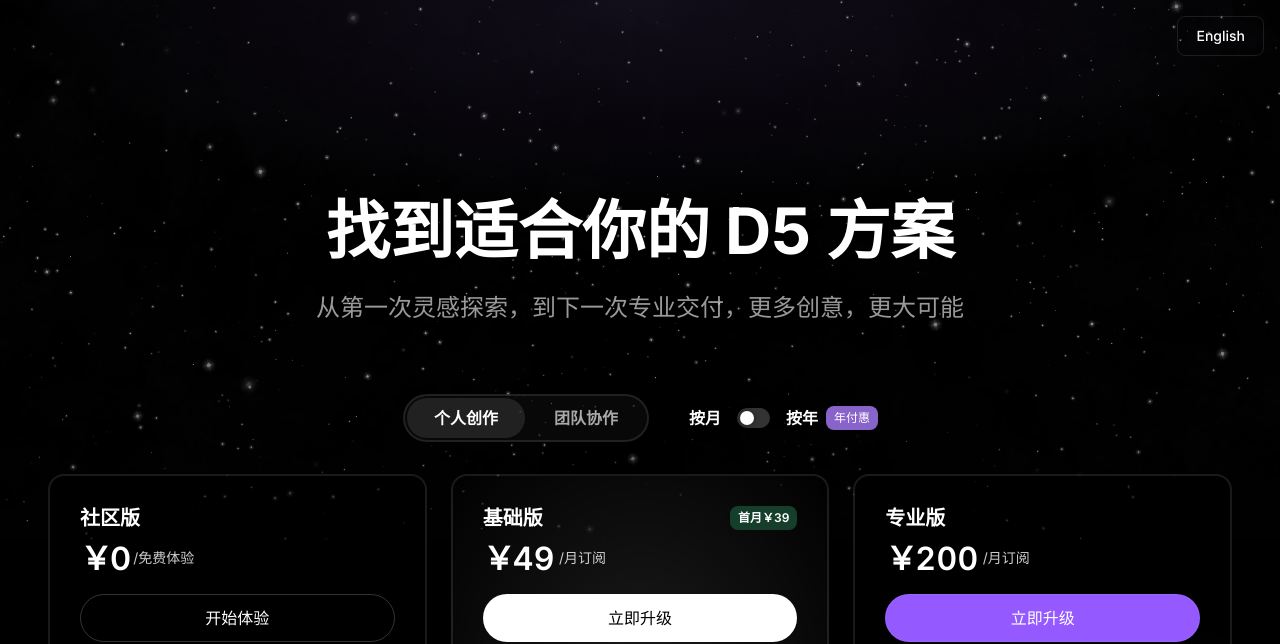
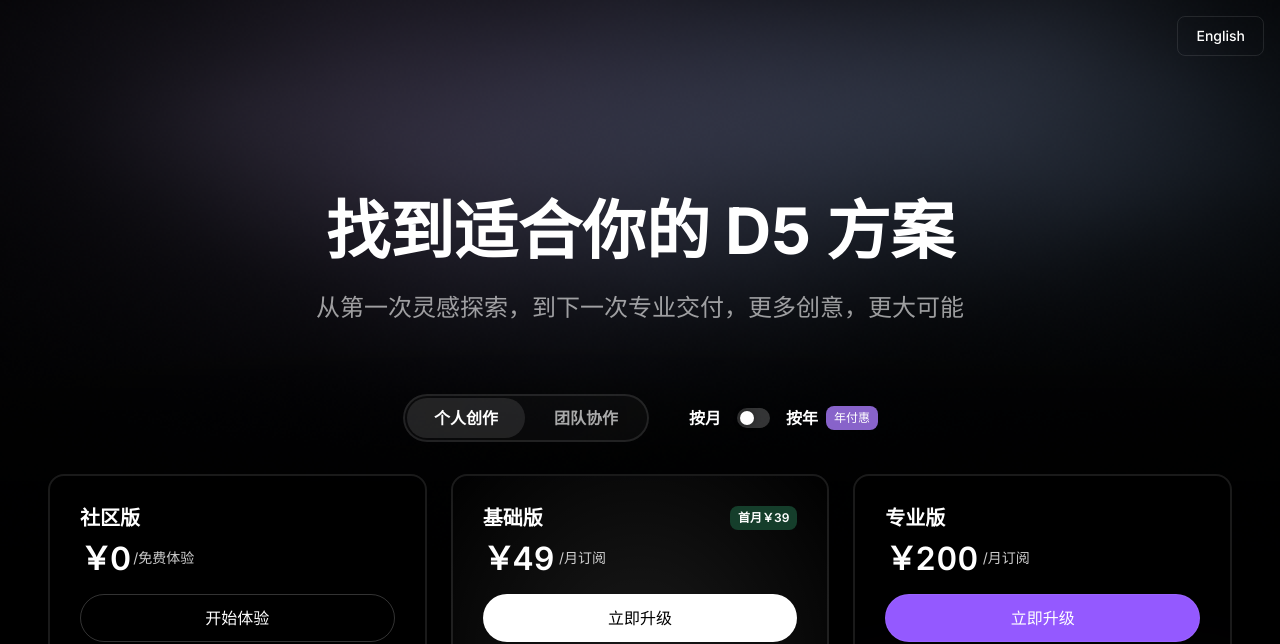
Before and after one commit to kinkihi/d5pricing, a website: page web/index.html in a window 1280 px wide. Shown: the top 644 px of the page. Drawn offline with Linux system fonts and the light colour scheme.

Commit message:
Add muted aura hero shader and team hover accent

```diff
--- /dev/null
+++ b/web/hero-aura.mjs
@@ -0,0 +1,171 @@
+// Low-chroma aura glow. WebGL keeps this available in browsers without WebGPU;
+// the CSS gradient remains visible when graphics contexts are unavailable/lost.
+const canvas = document.querySelector('[data-aura-glow]');
+const reducedMotion = matchMedia('(prefers-reduced-motion: reduce)');
+const seed = crypto.getRandomValues(new Uint32Array(1))[0] / 4294967296 * 100;
+
+const vertexSource = `
+attribute vec2 a_position;
+void main() { gl_Position = vec4(a_position, 0.0, 1.0); }
+`;
+const fragmentSource = `
+precision highp float;
+uniform vec2 u_resolution;
+uniform float u_time;
+uniform float u_seed;
+
+float hash(vec2 p) {
+  p = fract(p * vec2(123.34, 456.21));
+  p += dot(p, p + 45.32);
+  return fract(p.x * p.y);
+}
+float noise(vec2 p) {
+  vec2 cell = floor(p), f = fract(p);
+  f = f * f * (3.0 - 2.0 * f);
+  return mix(mix(hash(cell), hash(cell + vec2(1.0, 0.0)), f.x),
+             mix(hash(cell + vec2(0.0, 1.0)), hash(cell + 1.0), f.x), f.y);
+}
+float cloud(vec2 p) {
+  float value = 0.0, amplitude = 0.57;
+  for (int i = 0; i < 3; i++) {
+    value += amplitude * noise(p);
+    p = mat2(1.6, -1.2, 1.2, 1.6) * p + 7.3;
+    amplitude *= 0.5;
+  }
+  return value;
+}
+float halo(vec2 p, vec2 center, vec2 radius) {
+  vec2 delta = (p - center) / radius;
+  return exp(-dot(delta, delta) * 2.0);
+}
+void main() {
+  vec2 uv = gl_FragCoord.xy / u_resolution;
+  uv.y = 1.0 - uv.y;
+  // Continuous noise, seeded once per visit: no timers, resets or fixed loop.
+  float t = u_time * 0.026;
+  vec2 drift = vec2(t, -t * 0.63);
+  vec2 domain = uv * vec2(2.8, 2.2) + u_seed;
+  vec2 warp = vec2(cloud(domain + drift), cloud(domain - drift + 13.4)) - 0.5;
+  vec2 p = uv + warp * vec2(0.17, 0.13);
+  vec2 wander = vec2(noise(vec2(t * 0.43, u_seed)),
+                     noise(vec2(u_seed + 17.0, t * 0.37))) - 0.5;
+  float violet = halo(p, vec2(0.32, 0.17) + wander * 0.22, vec2(0.46, 0.45));
+  float blue = halo(p, vec2(0.72, 0.22) - wander * 0.18, vec2(0.43, 0.40));
+  float mist = cloud(domain * 0.8 - drift * 0.35 + 24.0);
+  float ridge = 0.19 + 0.07 * sin(uv.x * 5.5 + t * 0.4 + u_seed) + warp.y * 0.12;
+  float ribbon = exp(-pow((p.y - ridge) / 0.18, 2.0));
+  ribbon *= smoothstep(0.0, 0.22, uv.x) * (1.0 - smoothstep(0.78, 1.0, uv.x));
+  vec3 color = vec3(0.002, 0.003, 0.005);
+  color += vec3(0.145, 0.127, 0.180) * violet * (0.72 + mist * 0.28);
+  color += vec3(0.102, 0.133, 0.168) * blue * (0.75 + mist * 0.25);
+  color += vec3(0.100, 0.094, 0.115) * ribbon * (0.25 + mist * 0.2);
+  // Subpixel, time-independent dithering prevents banding without glitter.
+  color += (hash(gl_FragCoord.xy) - 0.5) / 255.0;
+  gl_FragColor = vec4(max(color, vec3(0.0)), 1.0);
+}
+`;
+
+let gl, program, buffer, uniforms;
+let ready = false, visible = true, pageActive = true;
+let raf = 0, time = 0, lastTick = 0, lastPaint = 0;
+
+function compile(type, source) {
+  const shader = gl.createShader(type);
+  gl.shaderSource(shader, source);
+  gl.compileShader(shader);
+  if (!gl.getShaderParameter(shader, gl.COMPILE_STATUS)) {
+    gl.deleteShader(shader);
+    throw new Error('Aura shader compilation failed');
+  }
+  return shader;
+}
+
+function draw() {
+  if (!ready) return;
+  // A soft glow needs no fine geometry. Half-resolution rendering keeps the
+  // decoration inexpensive even on integrated/software graphics.
+  const scale = Math.min((devicePixelRatio || 1) * 0.5, 0.5, 960 / canvas.clientWidth);
+  const width = Math.max(1, Math.round(canvas.clientWidth * scale));
+  const height = Math.max(1, Math.round(canvas.clientHeight * scale));
+  if (canvas.width !== width || canvas.height !== height) {
+    canvas.width = width;
+    canvas.height = height;
+    gl.viewport(0, 0, width, height);
+  }
+  gl.useProgram(program);
+  gl.uniform2f(uniforms.resolution, width, height);
+  gl.uniform1f(uniforms.time, time);
+  gl.uniform1f(uniforms.seed, seed);
+  gl.drawArrays(gl.TRIANGLES, 0, 3);
+  canvas.dataset.rendered = 'true';
+}
+
+function canAnimate() {
+  return ready && visible && pageActive && !document.hidden && !reducedMotion.matches;
+}
+function tick(now) {
+  raf = 0;
+  if (!canAnimate()) return;
+  if (lastTick) time += Math.min(now - lastTick, 100) / 1000;
+  lastTick = now;
+  if (now - lastPaint >= 1000 / 24) {
+    draw();
+    lastPaint = now;
+  }
+  raf = requestAnimationFrame(tick);
+}
+function syncMotion() {
+  if (canAnimate()) {
+    if (!raf) { lastTick = 0; lastPaint = 0; raf = requestAnimationFrame(tick); }
+  } else {
+    cancelAnimationFrame(raf);
+    raf = 0;
+  }
+}
+
+function initialize() {
+  try {
+    gl = canvas.getContext('webgl', {alpha:false, antialias:false, depth:false, stencil:false, powerPreference:'low-power'});
+    if (!gl) return;
+    const vertex = compile(gl.VERTEX_SHADER, vertexSource);
+    const fragment = compile(gl.FRAGMENT_SHADER, fragmentSource);
+    program = gl.createProgram();
+    gl.attachShader(program, vertex);
+    gl.attachShader(program, fragment);
+    gl.linkProgram(program);
+    gl.deleteShader(vertex);
+    gl.deleteShader(fragment);
+    if (!gl.getProgramParameter(program, gl.LINK_STATUS)) throw new Error('Aura shader link failed');
+    gl.useProgram(program);
+    buffer = gl.createBuffer();
+    gl.bindBuffer(gl.ARRAY_BUFFER, buffer);
+    gl.bufferData(gl.ARRAY_BUFFER, new Float32Array([-1,-1, 3,-1, -1,3]), gl.STATIC_DRAW);
+    const position = gl.getAttribLocation(program, 'a_position');
+    gl.enableVertexAttribArray(position);
+    gl.vertexAttribPointer(position, 2, gl.FLOAT, false, 0, 0);
+    uniforms = {resolution:gl.getUniformLocation(program,'u_resolution'), time:gl.getUniformLocation(program,'u_time'), seed:gl.getUniformLocation(program,'u_seed')};
+    ready = true;
+    draw();
+    syncMotion();
+  } catch {
+    ready = false;
+    gl?.deleteProgram(program);
+    gl?.deleteBuffer(buffer);
+    delete canvas.dataset.rendered;
+    syncMotion();
+  }
+}
+
+if (canvas) {
+  new ResizeObserver(draw).observe(canvas);
+  new IntersectionObserver(entries => {visible = entries[0].isIntersecting; syncMotion();}, {rootMargin:'80px'}).observe(canvas);
+  reducedMotion.addEventListener('change', syncMotion);
+  document.addEventListener('visibilitychange', syncMotion);
+  addEventListener('pagehide', () => {pageActive = false; syncMotion();});
+  addEventListener('pageshow', () => {pageActive = true; syncMotion();});
+  canvas.addEventListener('webglcontextlost', event => {
+    event.preventDefault(); ready = false; delete canvas.dataset.rendered; syncMotion();
+  });
+  canvas.addEventListener('webglcontextrestored', initialize);
+  initialize();
+}
--- a/web/index.html
+++ b/web/index.html
@@ -11,10 +11,10 @@
   <link rel="icon" type="image/png" sizes="32x32" href="assets/icons/d5-icon-32.png?v=20261022-3">
   <link rel="apple-touch-icon" sizes="180x180" href="assets/icons/d5-icon-180.png?v=20261022-3">
   <link rel="stylesheet" href="styles.css?v=20261022-2">
-  <link rel="stylesheet" href="pricing-experience.css?v=20261022-2">
+  <link rel="stylesheet" href="pricing-experience.css?v=20261022-4">
 </head>
 <body>
-  <div class="pricing-sky" aria-hidden="true"><canvas data-shader="nebula"></canvas></div>
+  <div class="pricing-sky" aria-hidden="true"><canvas data-aura-glow></canvas></div>
   <header class="global-nav">
     <button class="header-language" type="button" data-language-toggle>English</button>
   </header>
@@ -98,6 +98,7 @@
   <div class="sr-only" id="announcer" role="status" aria-live="polite"></div>
   <script src="app.js?v=20261022-2"></script>
   <script src="pricing-experience.js?v=20261022-2"></script>
-  <script type="module" src="shader-backgrounds.mjs?v=20261022-1"></script>
+  <script type="module" src="hero-aura.mjs?v=20261022-4"></script>
+  <script type="module" src="shader-backgrounds.mjs?v=20261022-4"></script>
 </body>
 </html>
--- a/web/pricing-experience.css
+++ b/web/pricing-experience.css
@@ -11,13 +11,13 @@
 body { isolation: isolate; }
 button, a, summary, [tabindex="0"] { -webkit-tap-highlight-color: transparent; }
 :focus-visible { outline: 2px solid #c9acff; outline-offset: 5px; }
-.pricing-sky { position: absolute; inset: 0 0 auto; height: 882px; z-index: -1; pointer-events: none; background: url('assets/figma/nebula.png') center top / 1920px 540px no-repeat; mask-image: linear-gradient(#000 38%, transparent 100%); }
-.pricing-sky canvas { display: block; width: 100%; height: 540px; }
+.pricing-sky { position: absolute; inset: 0 0 auto; height: 620px; z-index: -1; pointer-events: none; overflow: hidden; background: radial-gradient(ellipse 44% 56% at 32% 20%, #292632 0%, transparent 100%), radial-gradient(ellipse 42% 54% at 70% 24%, #202833 0%, transparent 100%), #000; -webkit-mask-image: linear-gradient(#000 55%, transparent 100%); mask-image: linear-gradient(#000 55%, transparent 100%); }
+.pricing-sky canvas { display: block; width: 100%; height: 100%; opacity: 0; transition: opacity 600ms ease; }
+.pricing-sky canvas[data-rendered="true"] { opacity: 1; }
 .global-nav { position: relative; height: 72px; padding: 16px; justify-content: flex-end; background: none; backdrop-filter: none; }
 .header-language { height: 40px; padding: 0 18px; border: 1px solid var(--border-10); border-radius: 8px; font-size: 14px; font-weight: 500; }
 .header-language:hover { background: rgba(255,255,255,.08); }
 .hero { position: relative; min-height: 290px; padding: 120px 0 40px; gap: 24px; }
-.hero::before { content: ''; position: absolute; left: 50%; top: -72px; width: min(1725px,100vw); height: 290px; transform: translateX(-50%); background: radial-gradient(ellipse 50% 76% at 50% 0%,rgba(175,130,255,.1),transparent); pointer-events: none; z-index: -1; }
 .hero h1 { font-size: 64px; line-height: 77px; }
 .hero p { font-size: 24px; line-height: 29px; }
 .pricing-toolbar { position: relative; height: 112px; padding: 32px 0; justify-content: center; gap: 0; }
@@ -70,6 +70,7 @@
 @media (hover: hover) and (pointer: fine) {
   .plan-grid .plan-card:not([inert]):hover { translate: 0 -6px; scale: 1.006; border-color: rgba(255,255,255,.25); box-shadow: 0 20px 44px rgba(0,0,0,.45), 0 8px 28px rgba(132,112,220,.16); }
   .plan-grid .plan-card.pro:not([inert]):hover { border-color: #b0a5ff; }
+  .plan-grid .plan-card.team-card:not([inert]):hover { border-color: #8f94fb; }
 }
 .education { height: 96px; padding: 16px; transition: opacity 240ms, visibility 240ms; }
 .education-inner { padding: 8px 0; }
@@ -110,6 +111,7 @@
 }
 @media (max-width: 960px) {
   :root { --content-width: calc(100% - 40px); }
+  .pricing-sky { height: 440px; }
   .global-nav { height: 64px; padding: 12px 20px; }
   .header-language { height: 36px; font-size: 12px; }
   .hero { padding: 56px 0 24px; min-height: 0; gap: 16px; }
--- a/web/shader-backgrounds.mjs
+++ b/web/shader-backgrounds.mjs
@@ -1,9 +1,7 @@
-import * as nebula from './shaders/nebula.mjs';
 import * as wave from './shaders/wave.mjs';
-// The original Figma shader programs run unchanged. Static Figma exports remain
-// underneath as exact fallbacks for browsers without a WebGPU adapter.
+// Keep the original Figma Pro-card wave and its static asset fallback.
+// The hero aura uses its own WebGL renderer for broader browser support.
 const configurations = {
-  nebula: { module: nebula, params: { colorB:{r:.19656836986541748,g:.1786550134420395,b:.29807692766189575,a:1},seed:8,colorA:{r:0,g:0,b:0,a:1},colorC:{r:.1378203183412552,g:.1378203183412552,b:.1378203183412552,a:1},brightness:.2199999988079071,center:{x:50,y:50},travel:.20000000298023224,starDensity:.25 } },
   wave: { module: wave, params: { transform:{x:50,y:50,radius:30.64847183227539,angle:0},amplitude:6.900000095367432,waveColor:{r:.5967610478401184,g:.4673685133457184,b:.984938383102417,a:.6100000143051147},offset:40,zoom:1,glowIntensity:2 } },
 };
 const mounted = new Map();
```
Also changed, not shown: PREVIEW.md (+9 -2 lines), design-qa.md (+17 -0 lines), qa/aura-verification.json (added, +12 -0 lines), scripts/verify-aura.cjs (added, +109 -0 lines).
